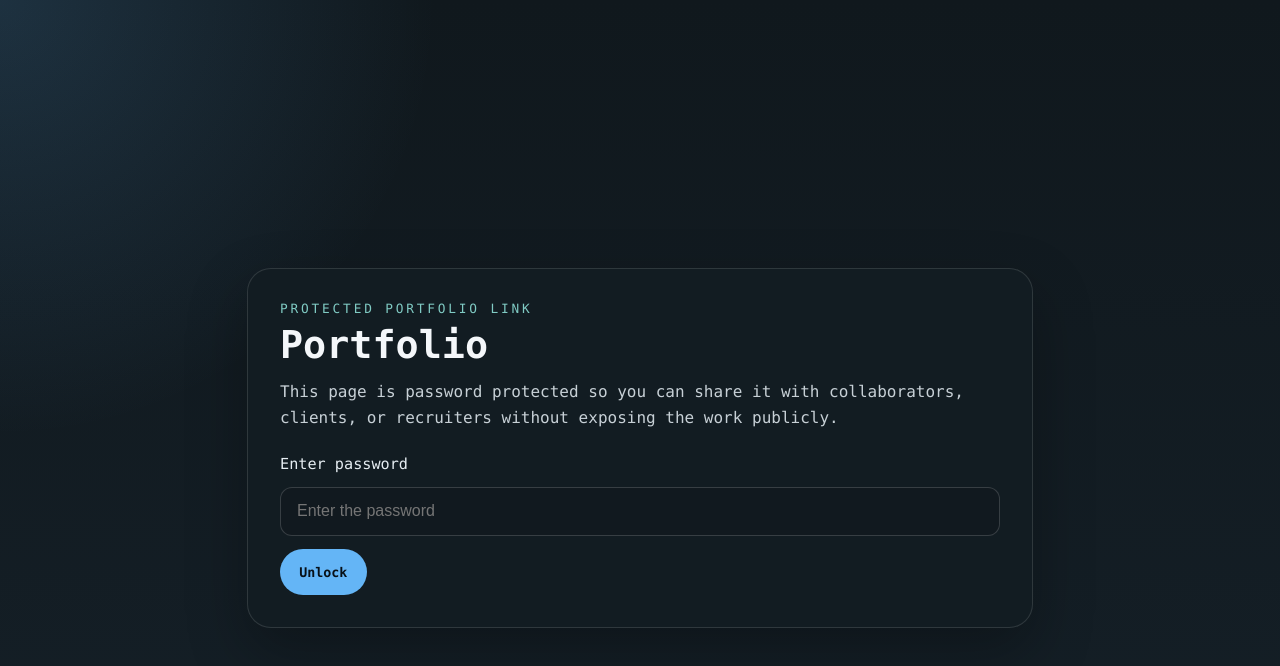
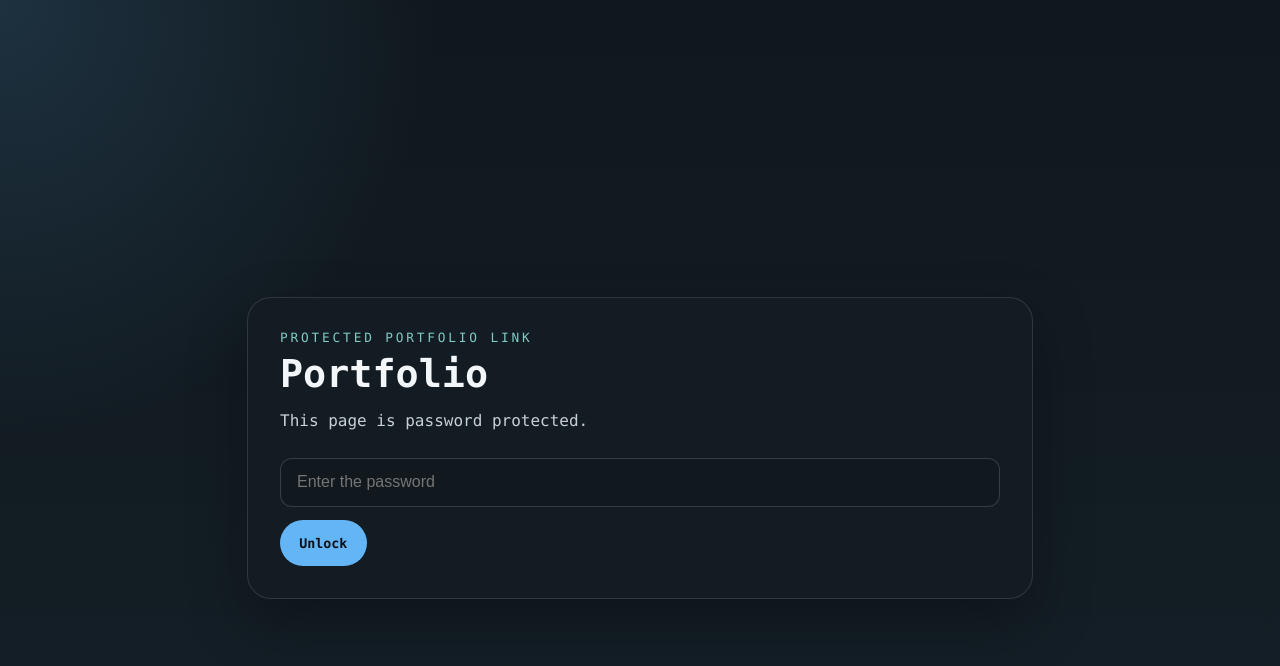
Before and after one commit to sayheyrickjames/imrickjames.com, a Next.js app: page /portfolio in a window 1280 px wide. Shown: the top 666 px of the page. Built offline with nearby package versions, Linux system fonts and the light colour scheme.

Commit message:
chore: remove duplicated 'Enter password' label

```diff
--- a/pages/portfolio.tsx
+++ b/pages/portfolio.tsx
@@ -66,14 +66,11 @@ export default function PortfolioPage() {
             Portfolio
           </h1>
           <p style={{ margin: '0 0 1.5rem', color: '#c7d0d6', lineHeight: 1.65 }}>
-            This page is password protected so you can share it with collaborators, clients, or recruiters without exposing the work publicly.
+            This page is password protected.
           </p>
 
           {!isUnlocked ? (
             <form onSubmit={handleSubmit} style={{ display: 'grid', gap: '0.85rem' }}>
-              <label htmlFor="portfolio-password" style={{ fontSize: '0.95rem', color: '#e6edf2' }}>
-                Enter password
-              </label>
               <input
                 id="portfolio-password"
                 name="portfolio-password"
```
